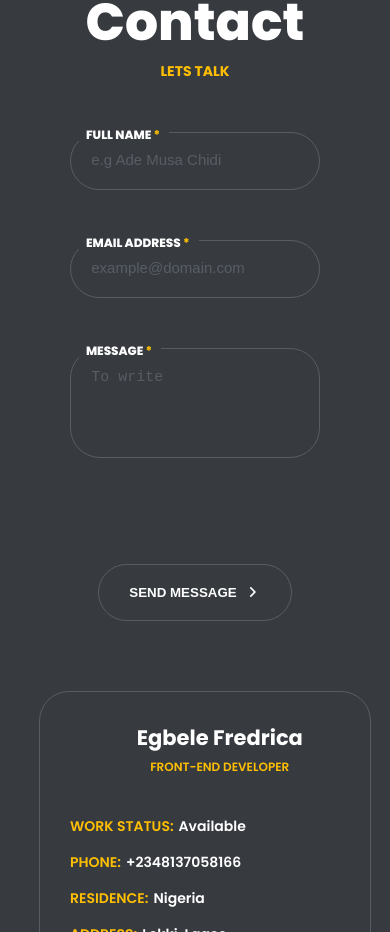
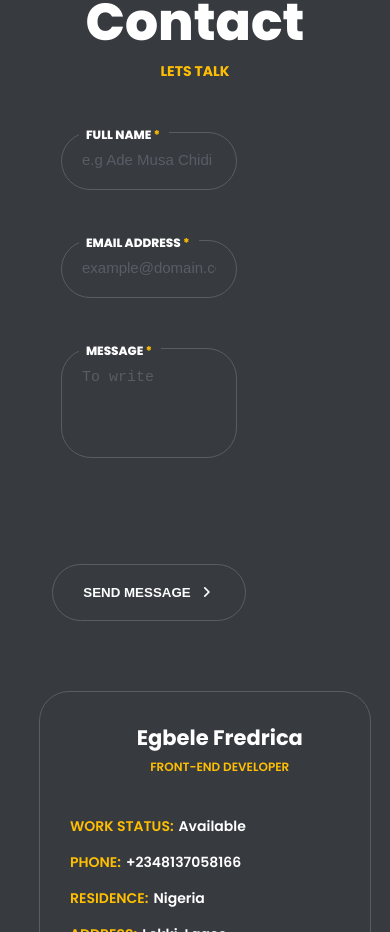
Before and after one commit to Fred-rica/Portfolio, a React (Create React App) app: page / in a window 390 px wide. Shown: the part 4940-5872 px from the top of the page. Built offline with nearby package versions, Linux system fonts and the light colour scheme.

Commit message:
contact form update

```diff
--- a/src/App.css
+++ b/src/App.css
@@ -537,7 +537,7 @@ display: none;
 
 }
 .contact-form{
-  width: 80vw;
+  max-width: 80vw;
 }
 .My-contact-details-wrapper{
   width: 85vw;
```
